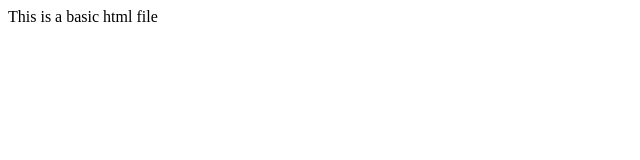
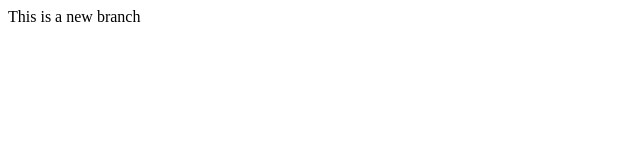
Before and after one commit to DanielHall-Eardley/Git-Practice, a plain HTML site: page index.html in a window 1280 px wide. Shown: the full height of the page, 0-640 px from the left. Drawn offline with Linux system fonts and the light colour scheme.

Commit message:
first branch local

```diff
--- a/index.html
+++ b/index.html
@@ -7,6 +7,6 @@
   <title>This is a new title</title>
 </head>
 <body>
-  This is a basic html file
+  This is a new branch
 </body>
 </html>
```
